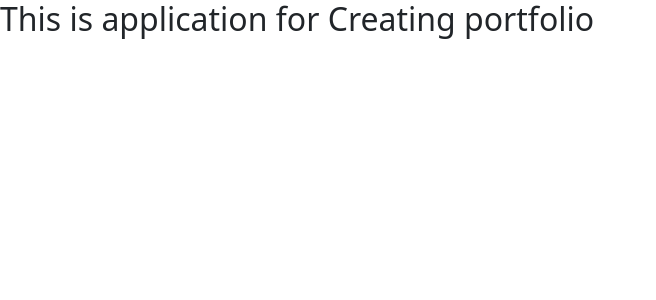
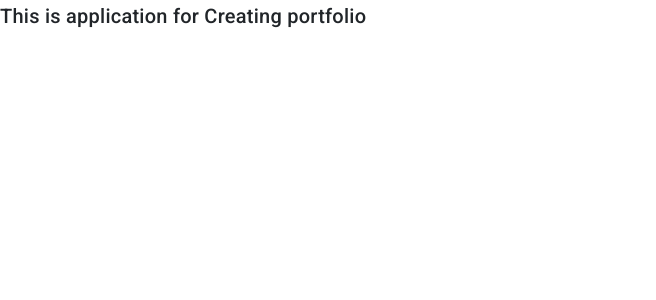
Before and after one commit to vivekpandey0912/PortfolioProject01, an Angular app in the folder PortFolio/: page / in a window 1280 px wide. Shown: the top 300 px of the page, without its empty margins (0-656 px from the left). Built offline with nearby package versions, Linux system fonts and the light colour scheme.

Commit message:
added angular material

```diff
--- a/PortFolio/angular.json
+++ b/PortFolio/angular.json
@@ -25,6 +25,7 @@
               "src/assets"
             ],
             "styles": [
+              "@angular/material/prebuilt-themes/indigo-pink.css",
               "src/styles.css"
             ],
             "scripts": []
@@ -87,6 +88,7 @@
               "src/assets"
             ],
             "styles": [
+              "@angular/material/prebuilt-themes/indigo-pink.css",
               "src/styles.css"
             ],
             "scripts": []
--- a/PortFolio/package.json
+++ b/PortFolio/package.json
@@ -11,10 +11,12 @@
   "private": true,
   "dependencies": {
     "@angular/animations": "^16.0.0",
+    "@angular/cdk": "^16.1.5",
     "@angular/common": "^16.0.0",
     "@angular/compiler": "^16.0.0",
     "@angular/core": "^16.0.0",
     "@angular/forms": "^16.0.0",
+    "@angular/material": "^16.1.5",
     "@angular/platform-browser": "^16.0.0",
     "@angular/platform-browser-dynamic": "^16.0.0",
     "@angular/router": "^16.0.0",
--- a/PortFolio/src/app/app.module.ts
+++ b/PortFolio/src/app/app.module.ts
@@ -3,6 +3,7 @@
 
 import { AppRoutingModule } from './app-routing.module';
 import { AppComponent } from './app.component';
+import { BrowserAnimationsModule } from '@angular/platform-browser/animations';
 
 @NgModule({
   declarations: [
@@ -10,7 +11,8 @@
   ],
   imports: [
     BrowserModule,
-    AppRoutingModule
+    AppRoutingModule,
+    BrowserAnimationsModule
   ],
   providers: [],
   bootstrap: [AppComponent]
--- a/PortFolio/src/index.html
+++ b/PortFolio/src/index.html
@@ -7,8 +7,11 @@
   <meta name="viewport" content="width=device-width, initial-scale=1">
   <link rel="icon" type="image/x-icon" href="favicon.ico">
   <link href="https://cdn.jsdelivr.net/npm/bootstrap@5.3.0/dist/css/bootstrap.min.css" rel="stylesheet" integrity="sha384-9ndCyUaIbzAi2FUVXJi0CjmCapSmO7SnpJef0486qhLnuZ2cdeRhO02iuK6FUUVM" crossorigin="anonymous">
+  <link rel="preconnect" href="https://fonts.gstatic.com">
+  <link href="https://fonts.googleapis.com/css2?family=Roboto:wght@300;400;500&display=swap" rel="stylesheet">
+  <link href="https://fonts.googleapis.com/icon?family=Material+Icons" rel="stylesheet">
 </head>
-<body>
+<body class="mat-typography">
   <app-root></app-root>
 
     <script src="https://cdn.jsdelivr.net/npm/bootstrap@5.3.0/dist/js/bootstrap.bundle.min.js" integrity="sha384-geWF76RCwLtnZ8qwWowPQNguL3RmwHVBC9FhGdlKrxdiJJigb/j/68SIy3Te4Bkz" crossorigin="anonymous"></script>
--- a/PortFolio/src/styles.css
+++ b/PortFolio/src/styles.css
@@ -1 +1,4 @@
 /* You can add global styles to this file, and also import other style files */
+
+html, body { height: 100%; }
+body { margin: 0; font-family: Roboto, "Helvetica Neue", sans-serif; }
```
Also changed, not shown: 1 other file (tests, documents, lock files or other folders).
